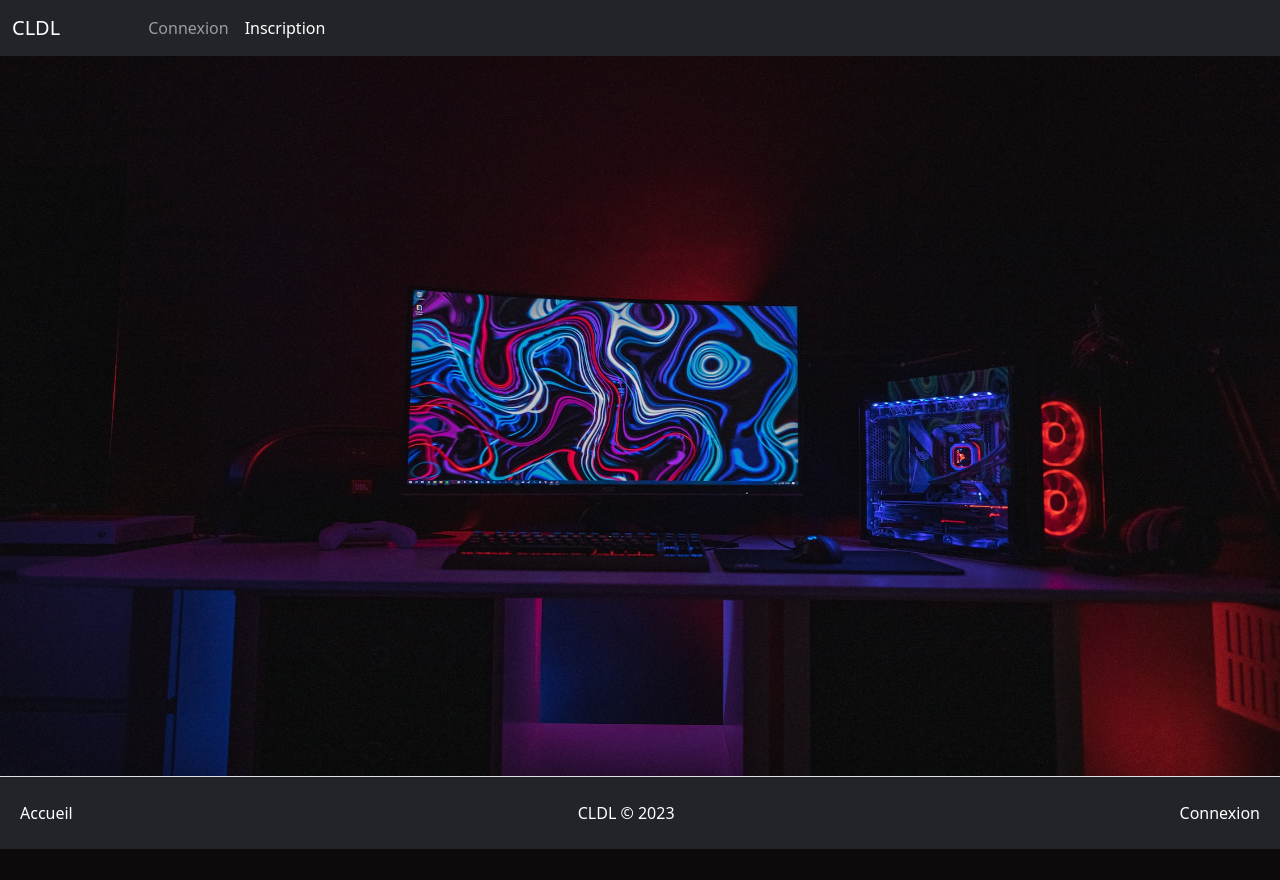
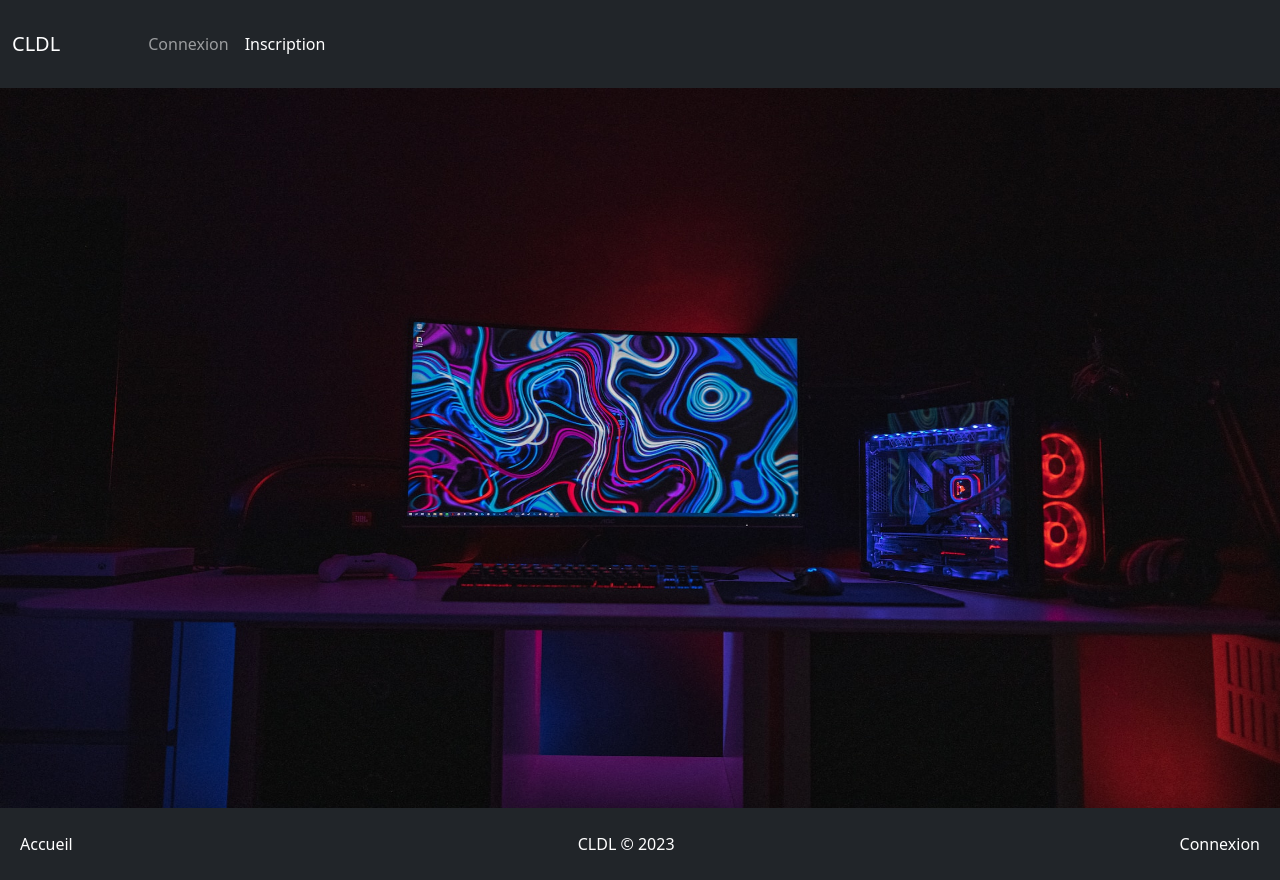
Before and after one commit to HueKhuc/Montage-d-ordinateur, a PHP site: page / in a window 1280 px wide. Before the commit the page ends 849 px from the top, so only its background shows below. Run offline with PHP 8.4, Linux system fonts and the light colour scheme.

Commit message:
FINIIIIII

```diff
--- a/src/View/footer.php
+++ b/src/View/footer.php
@@ -1,5 +1,5 @@
 <!-- Footer avec onglet Accueil et onglet Connexion -->
-<footer class="py-3 border-top bg-dark text-white">
+<footer class="py-3 bg-dark text-white">
   <ul class="d-flex nav align-items-center justify-content-between">
     <li class="nav-item ps-1"><a href="#" class="nav-link text-white">Accueil</a></li>
     <li class="nav-item"><a class="nav-link text-white">CLDL © 2023</a></li>
--- a/src/View/header.php
+++ b/src/View/header.php
@@ -9,7 +9,7 @@
 <link rel="stylesheet" href="./Styles/style.css">
 </head>
 <body>
-    <header>
+    <header class="py-3 bg-dark text-white">
         <nav class="navbar navbar-dark navbar-expand-lg bg-dark" data-bs-theme="dark">
             <div class="container-fluid">
                 <a class="navbar-brand" href="?page=commun/home">
```
